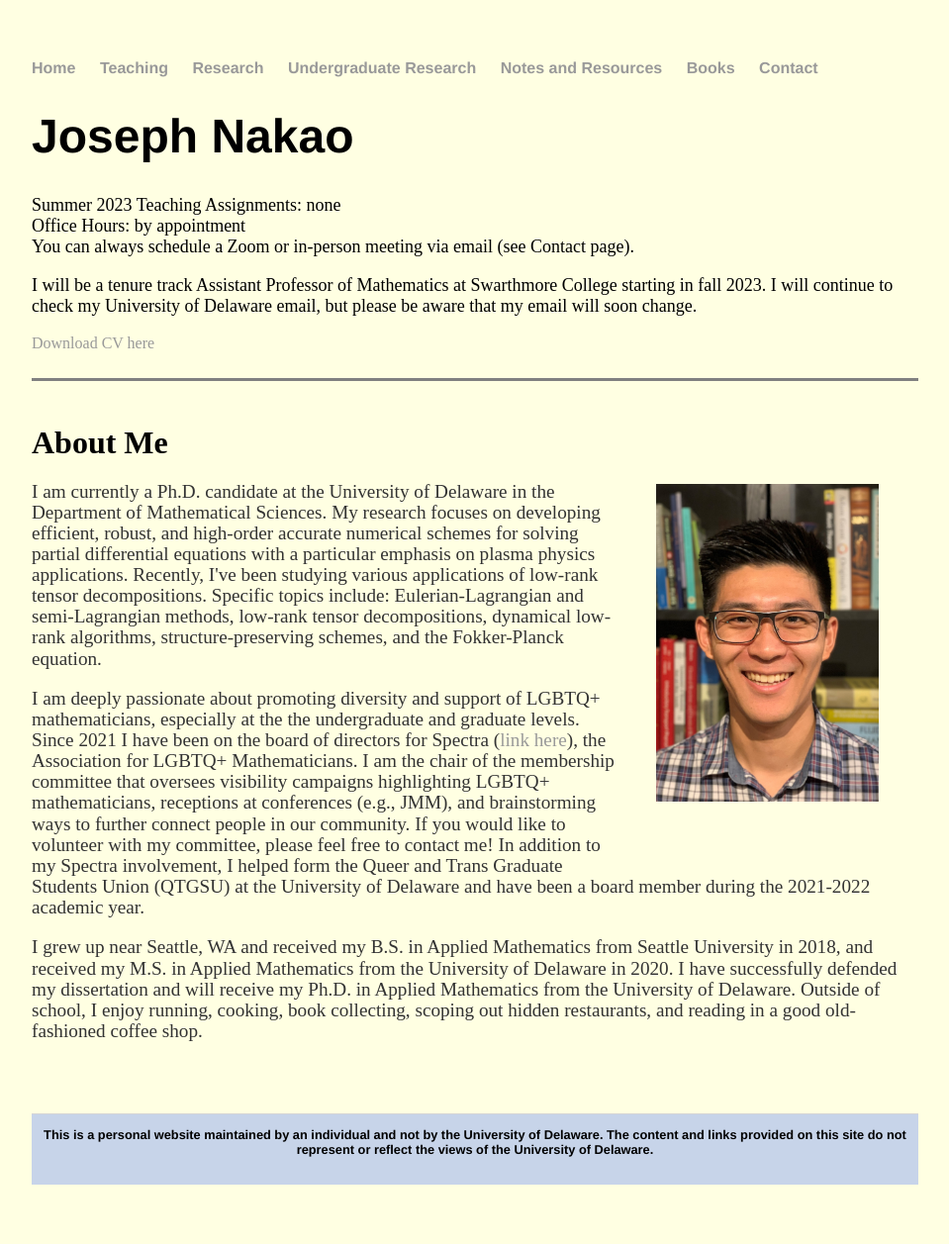
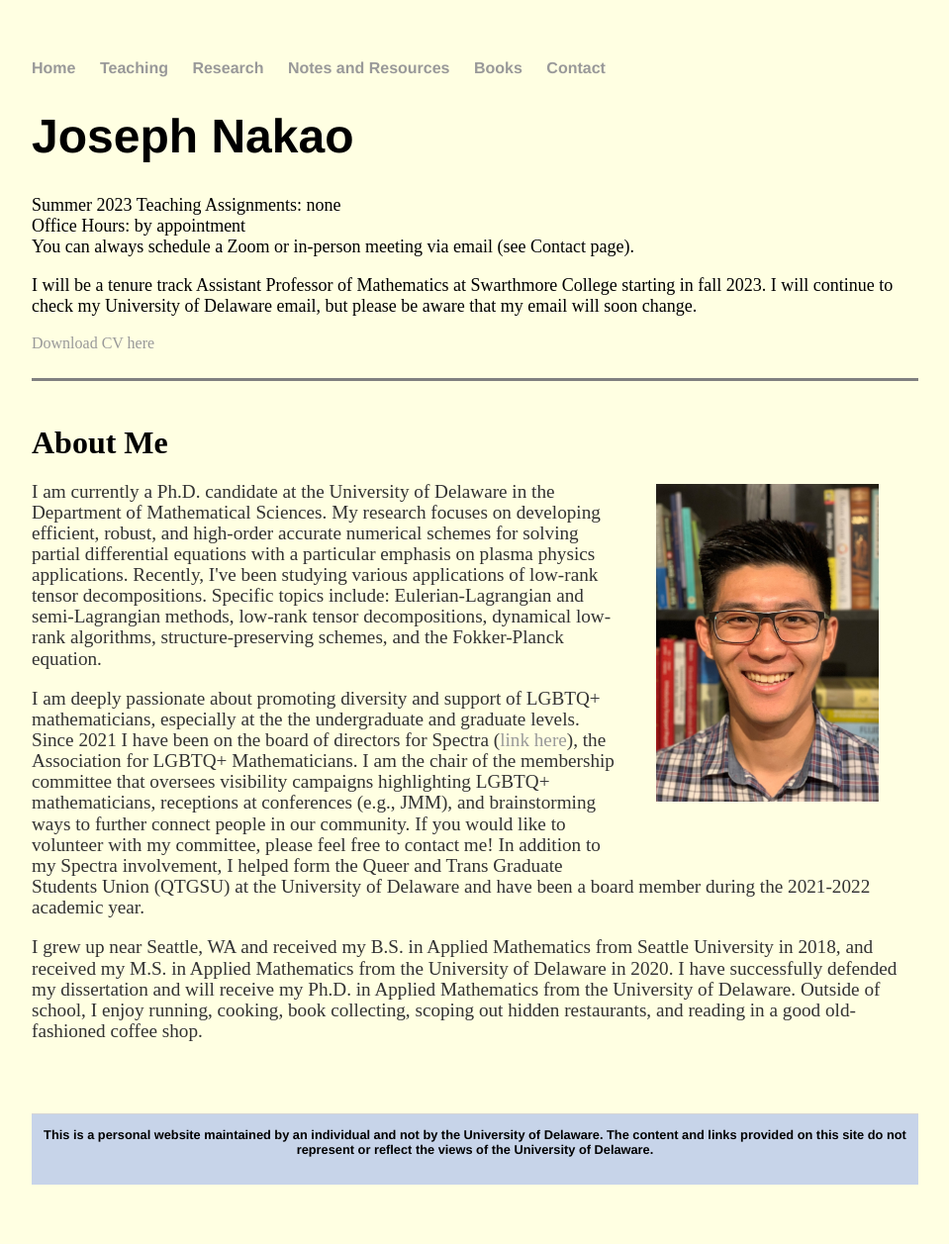
Before and after one commit to jhknakao/jhknakao.github.io, a Jekyll site: the page built from index.html, in a window 1280 px wide. Shown: the whole page at 99% size, without its empty margins (160-1119 px from the left). Built offline with Jekyll 4.4.1, drawn with Linux system fonts in a browser that asks for light colours.

Commit message:
Update default.html

```diff
--- a/_layouts/default.html
+++ b/_layouts/default.html
@@ -11,7 +11,6 @@
 	        		<li><a href="/">Home</a></li>
 	        		<li><a href="/teaching">Teaching</a></li>
 				<li><a href="/research">Research</a></li>
-				<li><a href="/undergradresearch">Undergraduate Research</a></li>
 				<li><a href="/notes">Notes and Resources</a></li>
 				<li><a href="/books">Books</a></li>
 				<li><a href="/contact">Contact</a></li>
```
